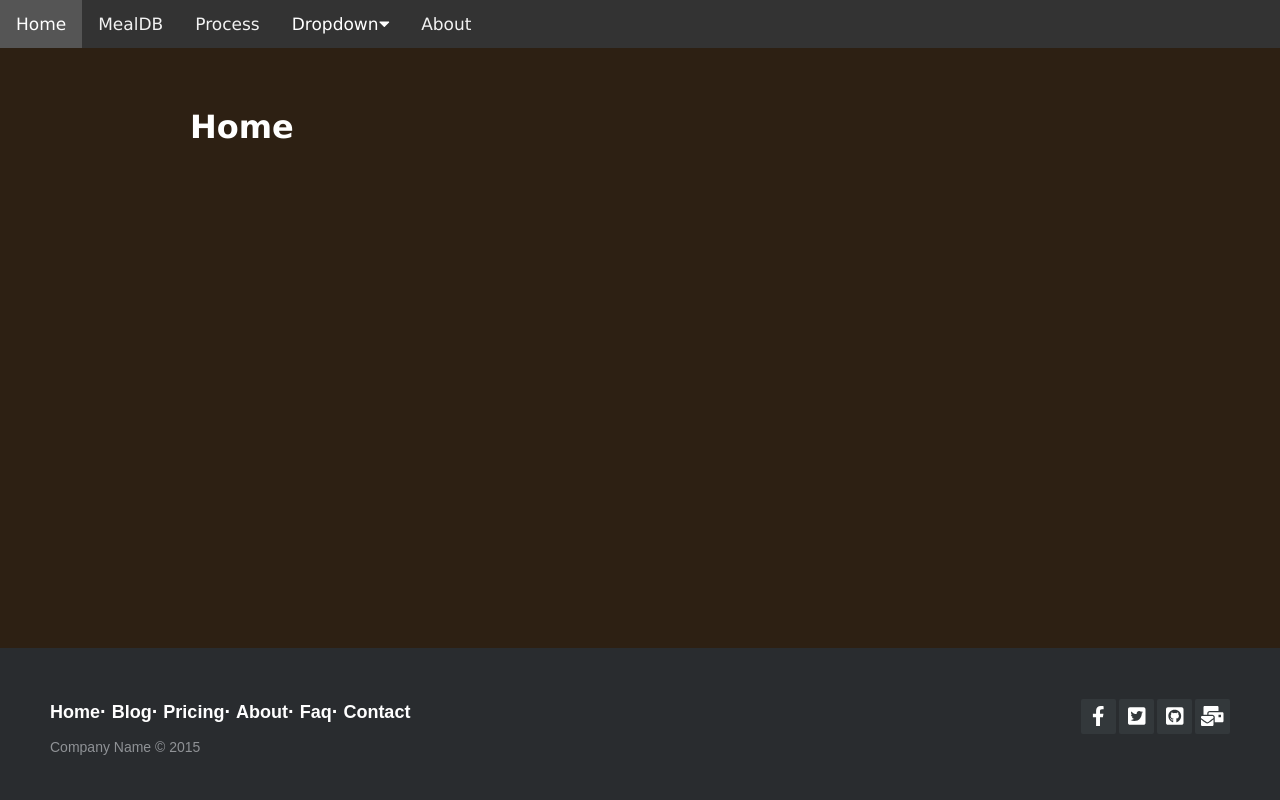
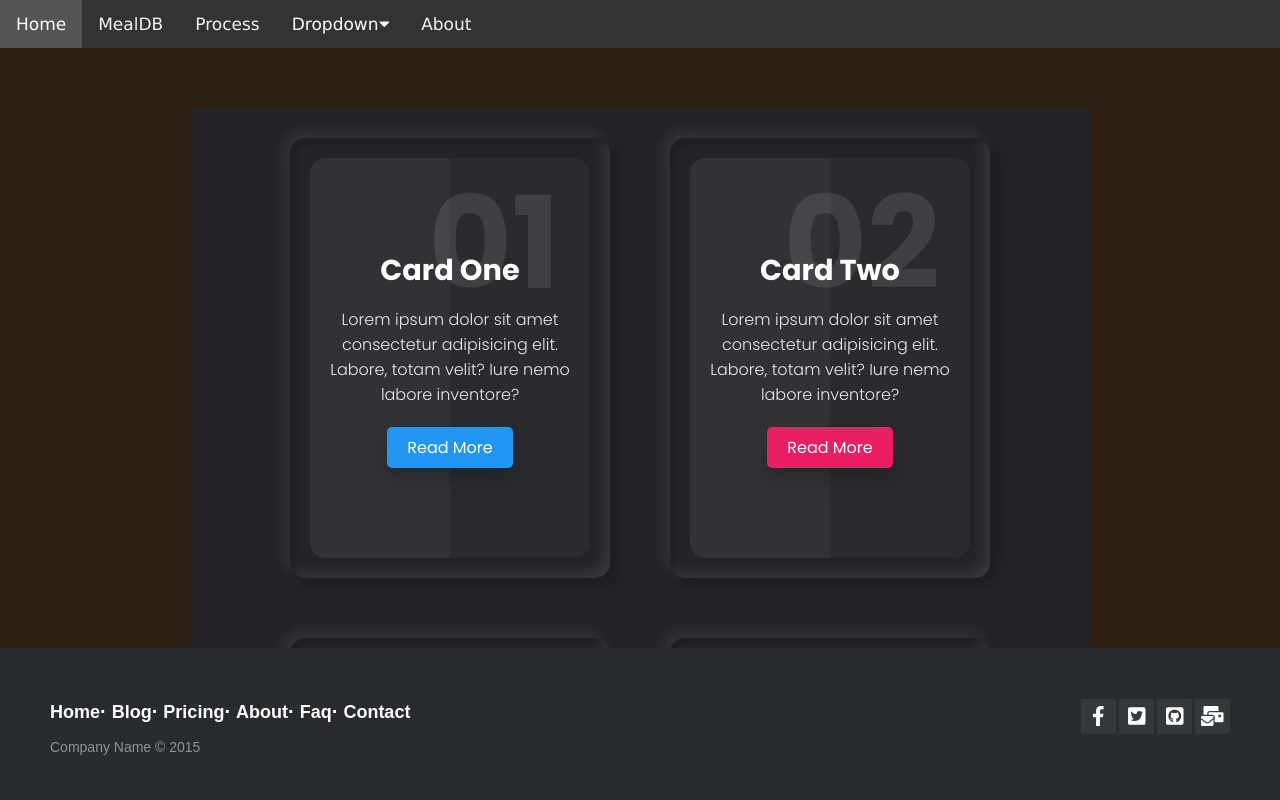
Before and after one commit to 208417021/next-proj-1N-demo, a Next.js app: page / in a window 1280 px wide. Shown: the top 800 px of the page. Built offline with nearby package versions, Linux system fonts and the light colour scheme.

Commit message:
UPDATE homepage & several changes

```diff
--- a/components/Nav2.js
+++ b/components/Nav2.js
@@ -15,15 +15,15 @@ export default function Nav2() {
 
             console.log(x.className);
             if (!x.className.includes("responsive")) {
-                x.className += " responsive";
+                x.className = `${styles.topnav} ${styles.responsive}`;
             } else {
-                x.className = "Nav2_topnav__1zXlc";
+                x.className = `${styles.topnav}`;
             }
     }
 
     return (
         <div>
-            <div className={styles["topnav"]} id="myTopnav">
+            <div className={`${styles.topnav}`} id="myTopnav">
                 <a href="/" className={styles.active}>Home</a>
                 <a href="/project/meals">MealDB</a>
                 <a href="/project/process">Process</a>
--- a/pages/index.js
+++ b/pages/index.js
@@ -1,10 +1,57 @@
+import Layout from '../components/Layout2';
 import Head from 'next/head';
-import Layout from '../components/Layout2';
+import styles from '../styles/Index.module.css';
 
-export default function HomePage() {
-  return (
-    <Layout description='Welcome to DJ Events'>
-      <h1>Home</h1>
-    </Layout>
-  );
+export default function index() {
+    return (
+        <Layout>
+            <div className={styles.container}>
+
+                <div className={styles.card}>
+                    <div className={styles.box}>
+                        <div className={styles.content}>
+                            <h2>01</h2>
+                            <h3>Card One</h3>
+                            <p>Lorem ipsum dolor sit amet consectetur adipisicing elit. Labore, totam velit? Iure nemo labore inventore?</p>
+                            <a href="#">Read More</a>
+                        </div>
+                    </div>
+                </div>
+
+                <div className={styles.card}>
+                        <div className={styles.box}>
+                            <div className={styles.content}>
+                                <h2>02</h2>
+                                <h3>Card Two</h3>
+                                <p>Lorem ipsum dolor sit amet consectetur adipisicing elit. Labore, totam velit? Iure nemo labore inventore?</p>
+                                <a href="#">Read More</a>
+                            </div>
+                        </div>
+                </div>
+
+                <div className={styles.card}>
+                        <div className={styles.box}>
+                            <div className={styles.content}>
+                                <h2>03</h2>
+                                <h3>Card Three</h3>
+                                <p>Lorem ipsum dolor sit amet consectetur adipisicing elit. Labore, totam velit? Iure nemo labore inventore?</p>
+                                <a href="#">Read More</a>
+                            </div>
+                        </div>
+                </div>
+
+                <div className={styles.card}>
+                        <div className={styles.box}>
+                            <div className={styles.content}>
+                                <h2>04</h2>
+                                <h3>Card Four</h3>
+                                <p>Lorem ipsum dolor sit amet consectetur adipisicing elit. Labore, totam velit? Iure nemo labore inventore?</p>
+                                <a href="#">Read More</a>
+                            </div>
+                        </div>
+                </div>
+
+            </div>
+        </Layout>
+    )
 }
--- a/styles/Footer2.module.css
+++ b/styles/Footer2.module.css
@@ -16,6 +16,7 @@
 .footer-distributed {
 font-family: Roboto;
 position: fixed;
+/* top: 80%; */
 bottom: 0;
   background-color: #292c2f;
   box-shadow: 0 1px 1px 0 rgba(0, 0, 0, 0.12);
--- /dev/null
+++ b/styles/Index.module.css
@@ -0,0 +1,122 @@
+@import url("https://fonts.googleapis.com/css2?family=Poppins:wght@300;400;500;700;800&display=swap");
+
+.container {
+    margin: 0;
+    padding: 0;
+    box-sizing: border-box;
+    font-family: "Poppins", sans-serif;
+
+    display: flex;
+    justify-content: center;
+    align-items: center;
+    flex-wrap: wrap;
+    min-height: 100vh;
+    background: #232427;
+
+  max-width: 1200px;
+  margin: 40px 0;
+}
+
+.container .card {
+  position: relative;
+  min-width: 320px;
+  height: 440px;
+  box-shadow: inset 5px 5px 5px rgba(0, 0, 0, 0.2),
+    inset -5px -5px 15px rgba(255, 255, 255, 0.1),
+    5px 5px 15px rgba(0, 0, 0, 0.3), -5px -5px 15px rgba(255, 255, 255, 0.1);
+  border-radius: 15px;
+  margin: 30px;
+  transition: 0.5s;
+}
+
+.container .card:nth-child(1) .box .content a {
+  background: #2196f3;
+}
+
+.container .card:nth-child(2) .box .content a {
+  background: #e91e63;
+}
+
+.container .card:nth-child(3) .box .content a {
+  background: #23c186;
+}
+
+.container .card:nth-child(4) .box .content a {
+    background: yellowgreen;
+  }
+
+.container .card .box {
+  position: absolute;
+  top: 20px;
+  left: 20px;
+  right: 20px;
+  bottom: 20px;
+  background: #2a2b2f;
+  border-radius: 15px;
+  display: flex;
+  justify-content: center;
+  align-items: center;
+  overflow: hidden;
+  transition: 0.5s;
+}
+
+.container .card .box:hover {
+  transform: translateY(-50px);
+}
+
+.container .card .box:before {
+  content: "";
+  position: absolute;
+  top: 0;
+  left: 0;
+  width: 50%;
+  height: 100%;
+  background: rgba(255, 255, 255, 0.03);
+}
+
+.container .card .box .content {
+  padding: 20px;
+  text-align: center;
+}
+
+.container .card .box .content h2 {
+  position: absolute;
+  top: -10px;
+  right: 30px;
+  font-size: 8rem;
+  color: rgba(255, 255, 255, 0.1);
+}
+
+.container .card .box .content h3 {
+  font-size: 1.8rem;
+  color: #fff;
+  z-index: 1;
+  transition: 0.5s;
+  margin-bottom: 15px;
+}
+
+.container .card .box .content p {
+  font-size: 1rem;
+  font-weight: 300;
+  color: rgba(255, 255, 255, 0.9);
+  z-index: 1;
+  transition: 0.5s;
+}
+
+.container .card .box .content a {
+  position: relative;
+  display: inline-block;
+  padding: 8px 20px;
+  background: black;
+  border-radius: 5px;
+  text-decoration: none;
+  color: white;
+  margin-top: 20px;
+  box-shadow: 0 10px 20px rgba(0, 0, 0, 0.2);
+  transition: 0.5s;
+}
+.container .card .box .content a:hover {
+  box-shadow: 0 10px 20px rgba(0, 0, 0, 0.6);
+  background: #fff;
+  color: #000;
+}
--- a/styles/Layout.module.css
+++ b/styles/Layout.module.css
@@ -2,4 +2,5 @@
   margin: 60px auto;
   max-width: 960px;
   padding: 0 30px;
+  /* height: 100%; */
 }
--- a/styles/Nav2.module.css
+++ b/styles/Nav2.module.css
@@ -2,6 +2,8 @@
 .topnav {
     background-color: #333;
     overflow: hidden;
+    top: 0;
+    /* position: fixed; */
   }
 
   /* Style the links inside the navigation bar */
--- /dev/null
+++ b/styles/Process.module.css
@@ -0,0 +1,4 @@
+.hide{
+    background: #2d2013;
+    color: #2d2013;
+}
--- a/styles/globals.css
+++ b/styles/globals.css
@@ -8,7 +8,9 @@ body {
   background: #2d2013;
   color: #fff;
   font-family: Verdana, Geneva, Tahoma, sans-serif;
-  margin: 0;
+  /* margin: 0; */
+
+  margin-bottom: 100px;
 }
 
 a {
```
Also changed, not shown: pages/project/process.js (+7 -0 lines).
